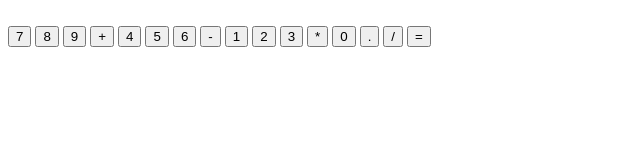
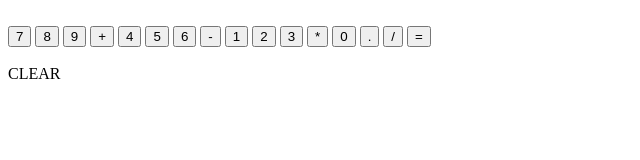
Before and after one commit to EGROENE/browser-calculator, a plain HTML site: page index.html in a window 1280 px wide. Shown: the full height of the page, 0-640 px from the left. Drawn offline with Linux system fonts and the light colour scheme.

Commit message:
Add 'clear' btn

```diff
--- a/index.html
+++ b/index.html
@@ -32,8 +32,9 @@
             <button>/</button>
             <button id="equals-btn">=</button>
         </div>
+        <br>
+        <div id="clear-btn">CLEAR</div>
     </div>
-
     <script type="javascript" src="./main.js"></script>
 </body>
 </html>
```
